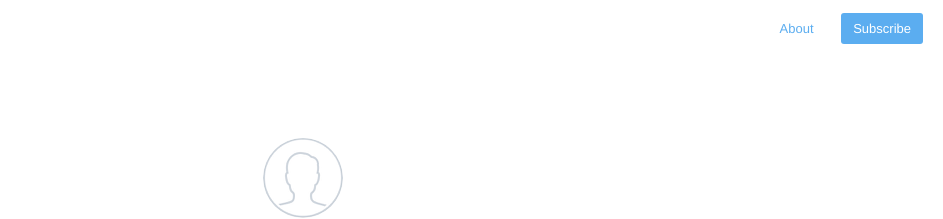
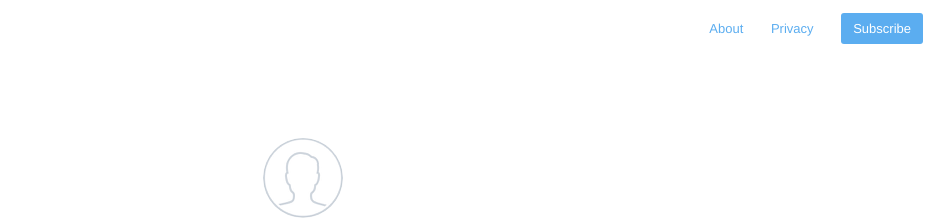
Before and after one commit to stefanocarli/stefanocarli.github.io, a Jekyll site: the page built from index.html, in a window 1280 px wide. Shown: the top 219 px of the page, without its empty margins (337-1280 px from the left). Built offline with Jekyll 4.4.1, drawn with Linux system fonts in a browser that asks for light colours; nearby versions of some CDN libraries; the list of posts is cut into pages by our own code.

Commit message:
Edited navigation.html

```diff
--- a/_includes/navigation.html
+++ b/_includes/navigation.html
@@ -6,5 +6,9 @@
     {% if page.url != "/about/" %}
         <a href="{{ site.baseurl }}about">About </a>
     {% endif %}
+
+    {% if page.url != "/privacy/" %}
+        <a href="{{ site.baseurl }}about">Privacy </a>
+    {% endif %}
     <a class="cta" href="{{ site.baseurl }}feed.xml">Subscribe</a>
 </nav>
```
